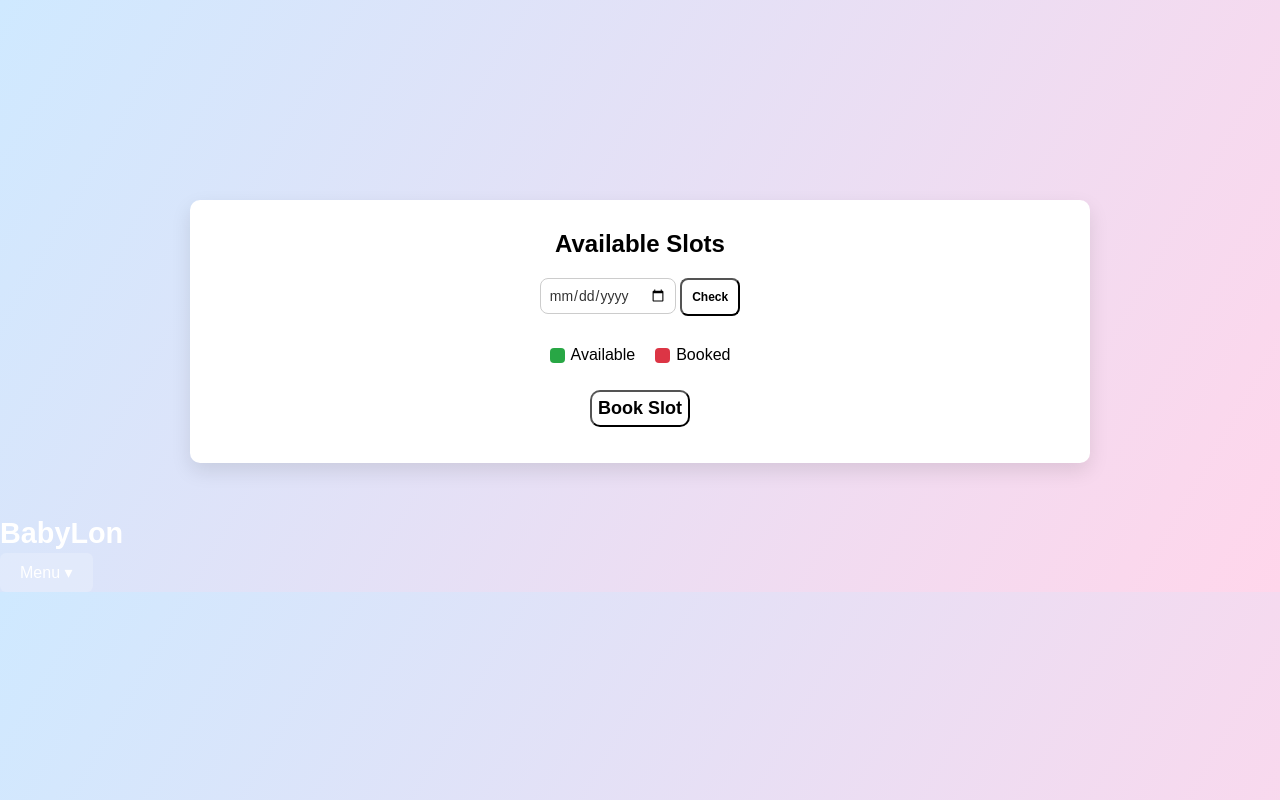
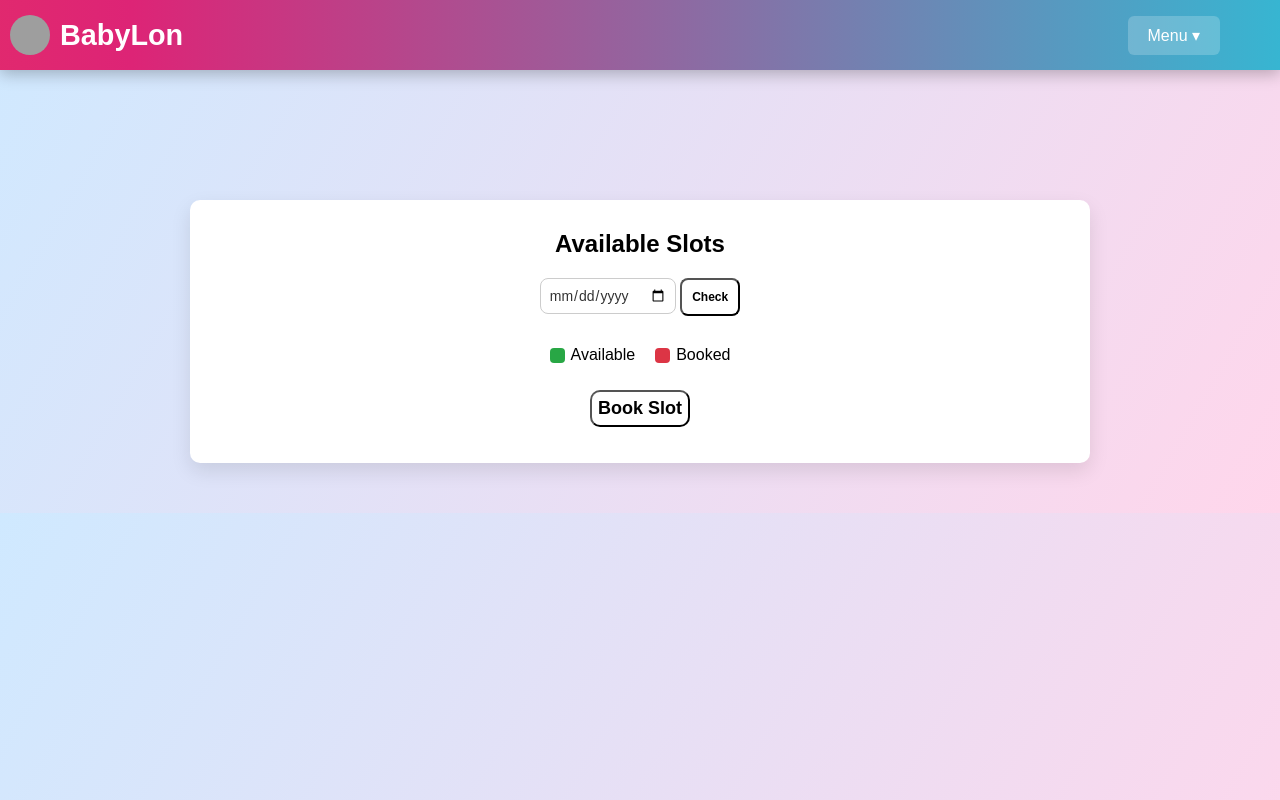
Before and after one commit to singhaditya2004/Babylon, a Django app: page /slots/ in a window 1280 px wide. Run offline with Django 5.2, Linux system fonts and the light colour scheme; grey boxes are pictures that could not be loaded.

Commit message:
Updated templates

```diff
--- a/Templates/slot_availability.html
+++ b/Templates/slot_availability.html
@@ -134,10 +134,21 @@
 }
 
 
-    nav {
-    padding: 6px 16px;
-    flex-wrap: wrap;
-  }
+    .nav {
+  width: 100%;
+  background: linear-gradient(90deg, #ff512f, #dd2476, #24c6dc, #514a9d);
+  background-size: 300% 300%;
+  animation: gradientShift 10s ease infinite;
+  display: flex;
+  justify-content: space-between;
+  align-items: center;
+  padding: 15px 60px;
+  box-shadow: 0 4px 15px rgba(0, 0, 0, 0.25);
+  position: fixed;
+  top: 0;
+  left: 0;
+
+}
  .jik{
   display: flex;
   align-items: center;
@@ -224,7 +235,7 @@
     overflow-x: hidden;
   }
 
-  /* NAVBAR */
+
   .nav {
     padding: 12px 20px;
   }
@@ -251,6 +262,9 @@
   .date-form input[type="date"] {
     width: 100%;
     margin-bottom: 10px;
+
+
+
   }
 
   .cho {
```
Also changed, not shown: Templates/book.html (+15 -4 lines).
